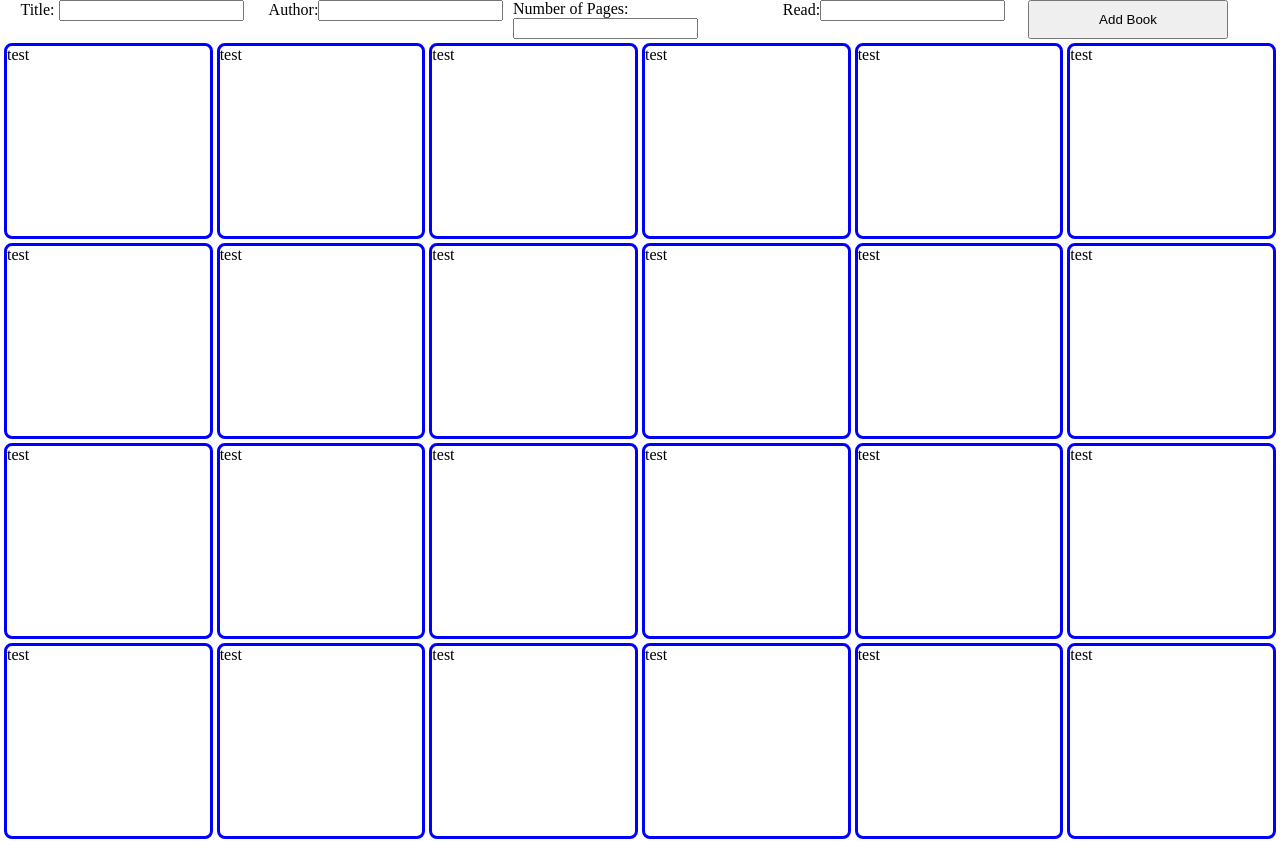
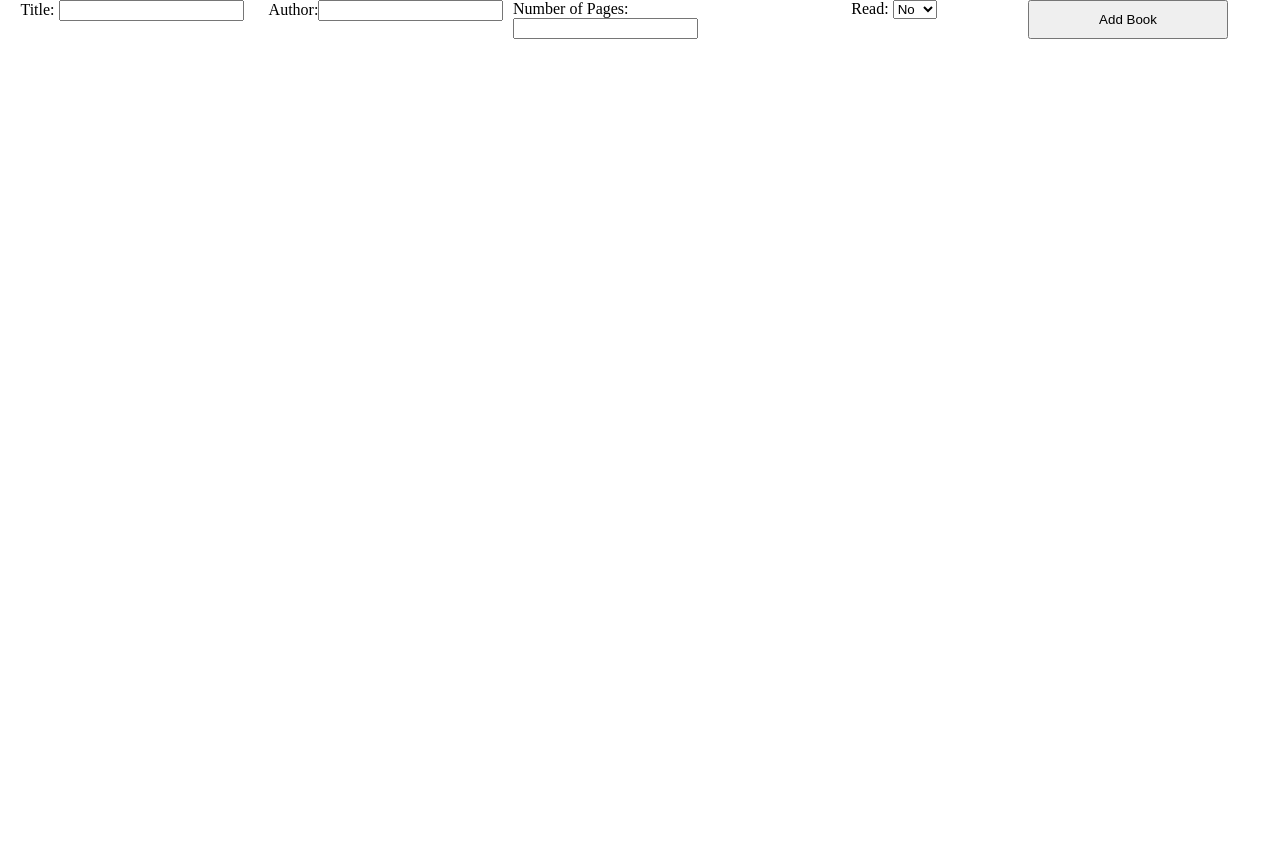
Before and after one commit to gerby876/TOP_library, a plain HTML site: page index.html in a window 1280 px wide. After the commit the page ends 800 px from the top, so only its background shows below. Drawn offline with Linux system fonts and the light colour scheme.

Commit message:
Remove test cards from html add more than just title to book script

```diff
--- a/index.html
+++ b/index.html
@@ -9,37 +9,18 @@
 <body>
     <div class="container">
         <div class="header">
-            <div>Title: <input type="text"></div>
-            <div>Author:<input type="text"></div>
-            <div>Number of Pages:<input type="text"></div>
-            <div>Read:<input type="text"></div>
-            <button> Add Book </button>
+                <div>Title: <input type="text"></div>
+                <div>Author:<input type="text"></div>
+                <div>Number of Pages:<input type="text"></div>
+                <div>Read: <select id="read" name="yn">
+                    <option value="no"> No </option>
+                    <option value="yes"> Yes </option>
+                </select>
+                </div>
+                <button> Add Book </button>
         </div>
         <div class="main">
-            <div class="card">test</div>
-            <div class="card">test</div>
-            <div class="card">test</div>
-            <div class="card">test</div>
-            <div class="card">test</div>
-            <div class="card">test</div>
-            <div class="card">test</div>
-            <div class="card">test</div>
-            <div class="card">test</div>
-            <div class="card">test</div>
-            <div class="card">test</div>
-            <div class="card">test</div>
-            <div class="card">test</div>
-            <div class="card">test</div>
-            <div class="card">test</div>
-            <div class="card">test</div>
-            <div class="card">test</div>
-            <div class="card">test</div>
-            <div class="card">test</div>
-            <div class="card">test</div>
-            <div class="card">test</div>
-            <div class="card">test</div>
-            <div class="card">test</div>
-            <div class="card">test</div>
+
         </div>
 
 
--- a/script.js
+++ b/script.js
@@ -1,7 +1,10 @@
 const myLibrary = [];
 
-function Book (title) {
+function Book (title, author, pages, read) {
     this.title = title;
+    this.author = author;
+    this.pages = pages;
+    this.read = read;
     this.id = crypto.randomUUID()
 }
 
@@ -10,8 +13,16 @@ function addBookToLibrary(a) {
     myLibrary.push(name.title);
 }
 
-addBookToLibrary("Roma")
-addBookToLibrary("Milo")
-addBookToLibrary("Roma")
+const Roma = new Book("Roma", "Dog", "100 pages", "Yes")
+const Milo = new Book("Milo", "Dog", "100 pages", "Yes")
+
+console.log(Roma)
+console.log(Milo)
+
+addBookToLibrary(Roma)
+addBookToLibrary(Milo)
 
 console.log(myLibrary)
+
+console.log(myLibrary[0].title)
+console.log(myLibrary[1].title)
```
